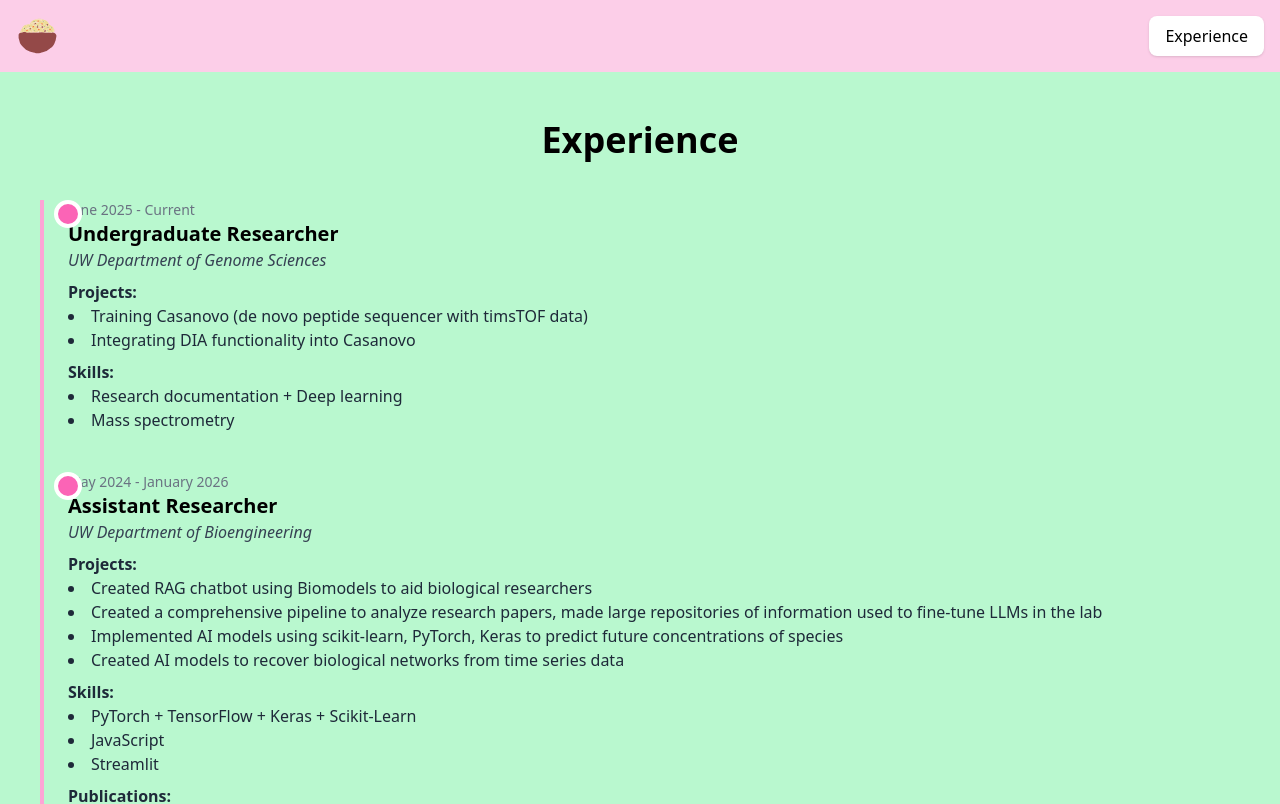
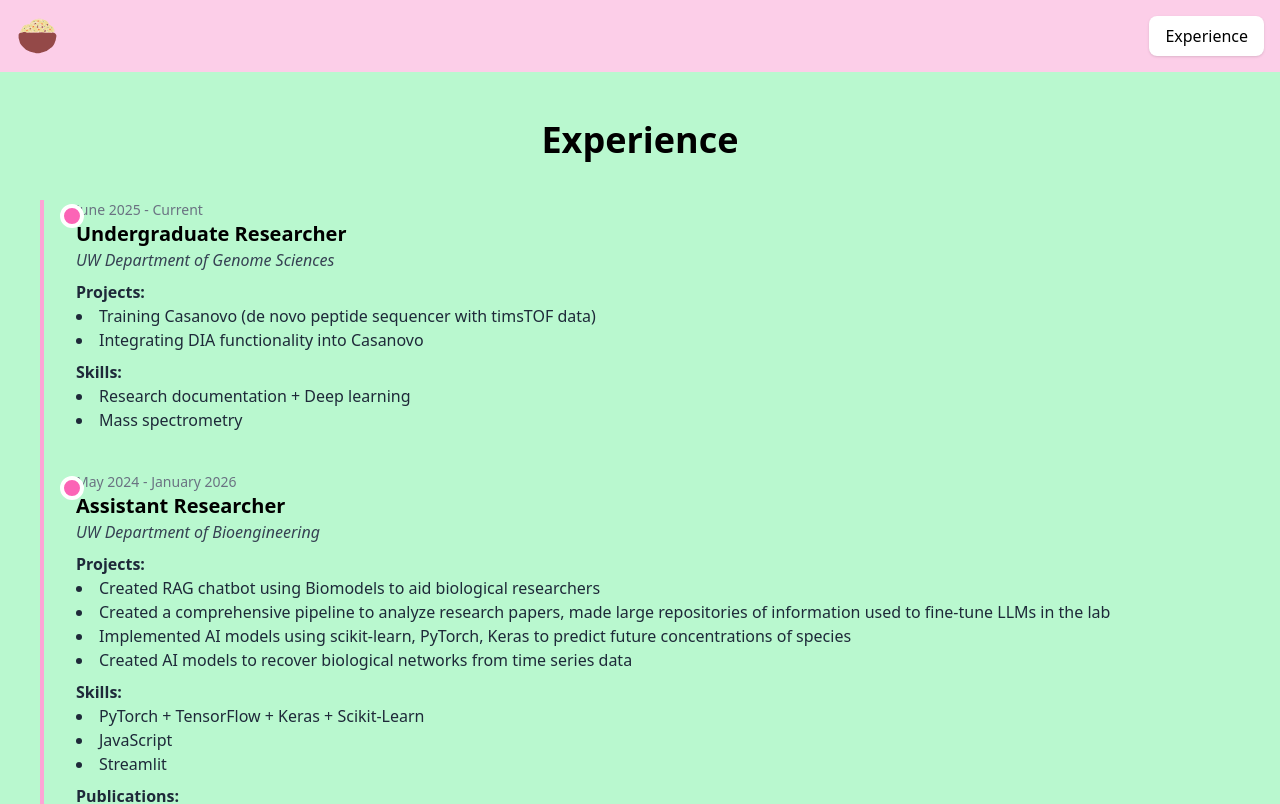
Before and after one commit to TheBobBob/personal-website, a React (Vite) app: page /experience in a window 1280 px wide. Shown: the top 804 px of the page. Built offline with nearby package versions, Linux system fonts and the light colour scheme; the HTML template or start-up script is replaced by a standard one.

Commit message:
Update Experience.jsx

```diff
--- a/src/Experience.jsx
+++ b/src/Experience.jsx
@@ -73,9 +73,9 @@ function Experience() {
 
       <div className="relative border-l-4 border-pink-300 ml-4">
         {experiences.map((exp, index) => (
-          <div key={index} className="mb-10 ml-6 relative">
+          <div key={index} className="mb-10 ml-8 relative">
             {/* Dot on the timeline */}
-            <div className="absolute -left-3.5 w-7 h-7 bg-pink-400 rounded-full border-4 border-white z-10" />
+            <div className="absolute -left-4 top-1 w-6 h-6 bg-pink-400 rounded-full border-4 border-white z-10" />
 
             <p className="text-sm text-gray-500">{exp.year}</p>
             <h2 className="text-xl font-semibold">{exp.title}</h2>
```
